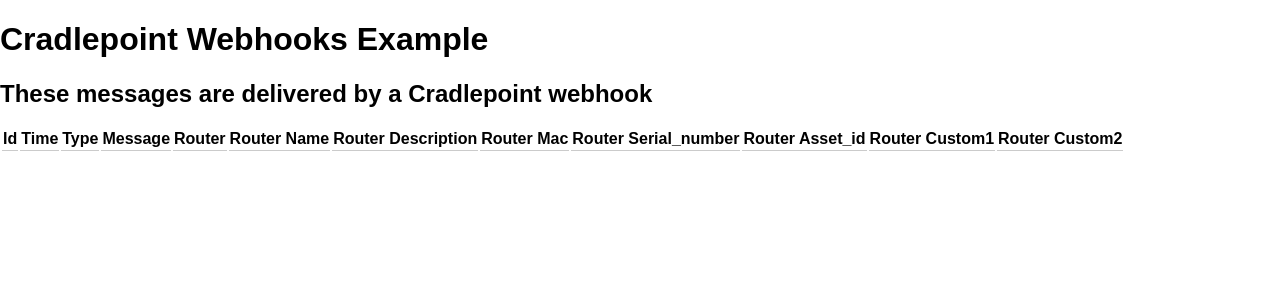
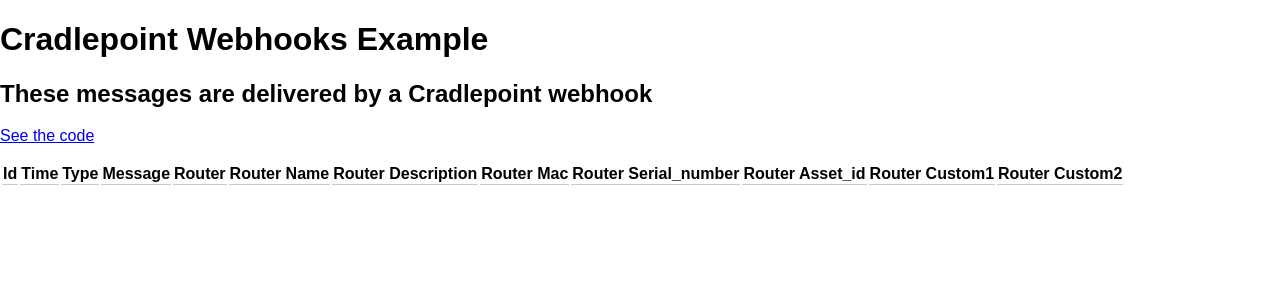
Before and after one commit to dapplegatecp/cpwebhook, a FastAPI app: template app/templates/index.html in a window 1280 px wide. Shown: the top 300 px of the page. Run offline with FastAPI, Linux system fonts and the light colour scheme; the template is opened without the code that fills it, so the values that code supplies are empty; parts of the project's set-up code (start-up, migrations or seed data) failed here and were passed over; some libraries are stand-ins or nearby versions.

Commit message:
add code link

```diff
--- a/app/templates/index.html
+++ b/app/templates/index.html
@@ -10,6 +10,7 @@
             <div>
                 <h1>Cradlepoint Webhooks Example</h1>
                 <h2>These messages are delivered by a Cradlepoint webhook</h2>
+                <p><a href="https://github.com/dapplegatecp/cpwebhook">See the code</a></p>
             </div>
             <div>
                 <table class="pure-table-horizontal">
```
